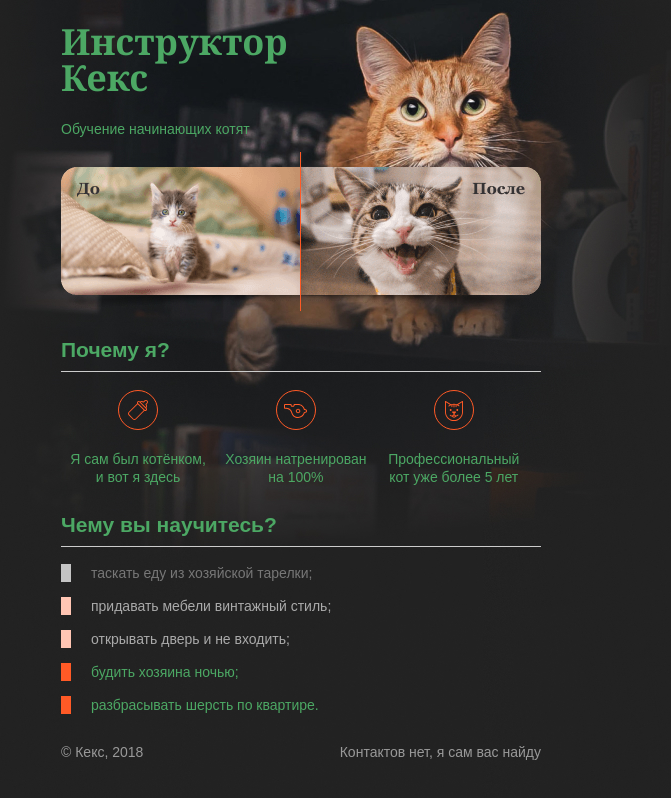
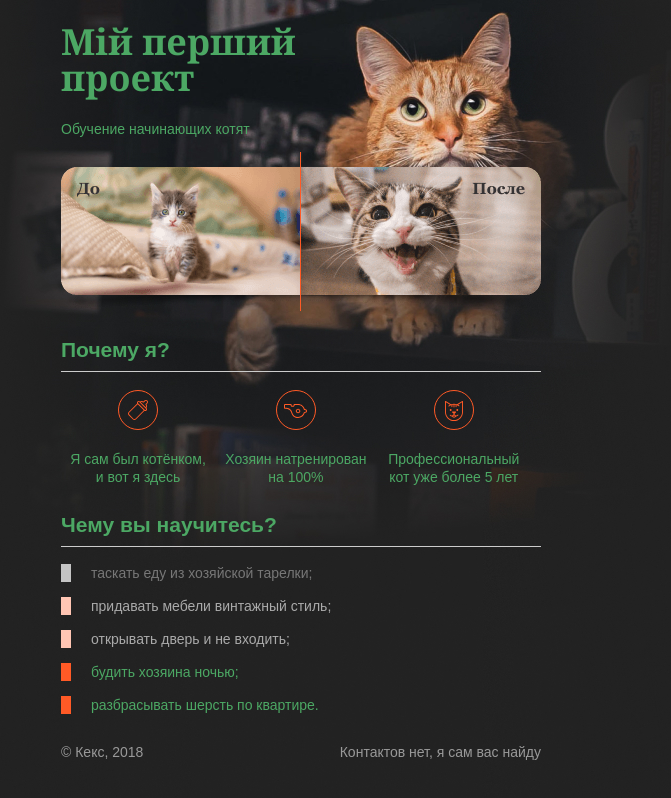
Before and after one commit to abaku/test-site, a plain HTML site: page index.html in a window 1280 px wide. Shown: the whole page, without its empty margins (339-1010 px from the left). Drawn offline with Linux system fonts and the light colour scheme.

Commit message:
Оновив заголовок h1

```diff
--- a/index.html
+++ b/index.html
@@ -8,7 +8,7 @@
   <body>
     <div class="container">
       <header class="site-header">
-        <h1>Инструктор Кекс</h1>
+        <h1>Мій перший проект</h1>
         <p>Обучение начинающих котят</p>
         <img src="img/banner-2.png">
       </header>
```
